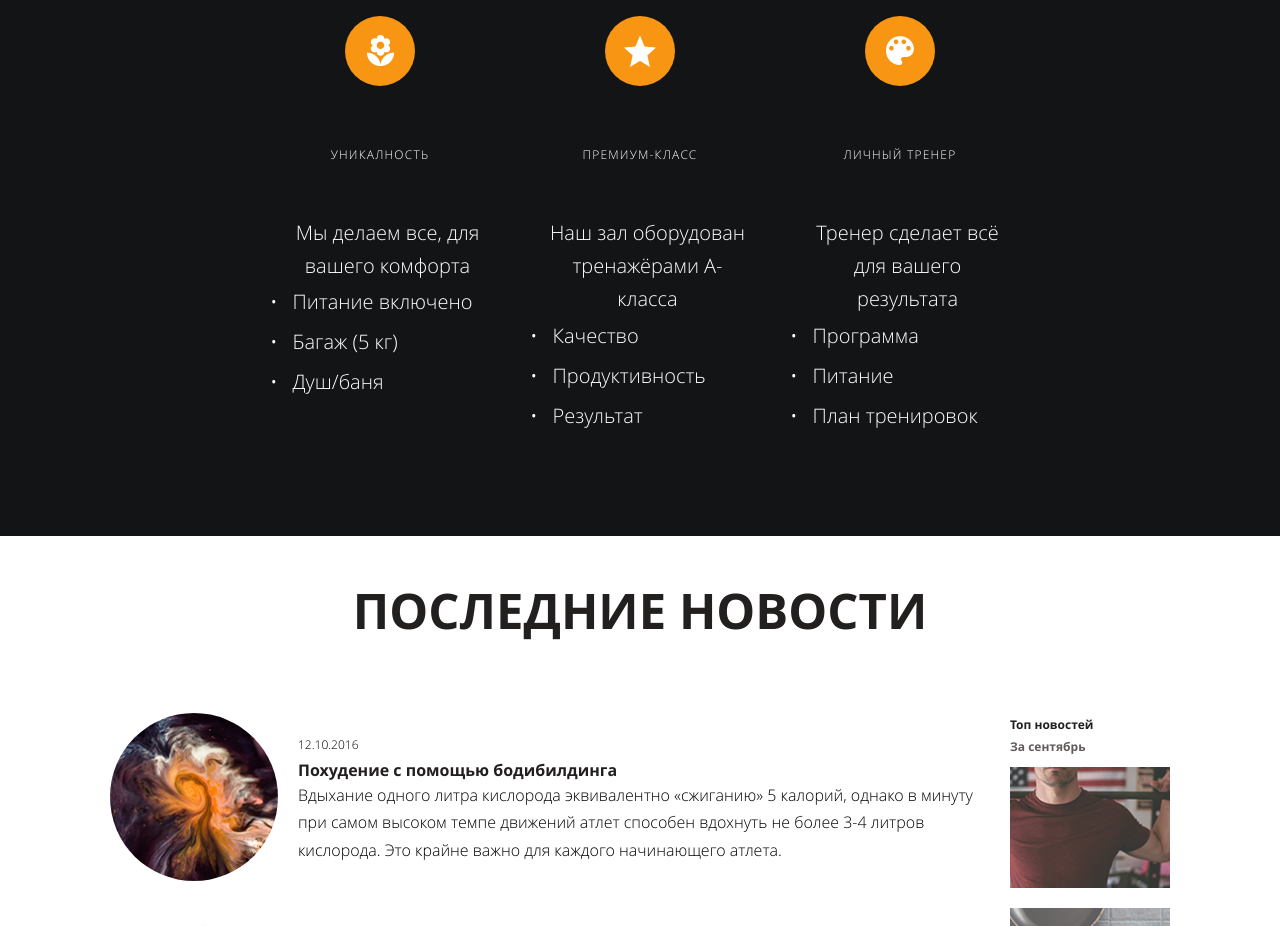
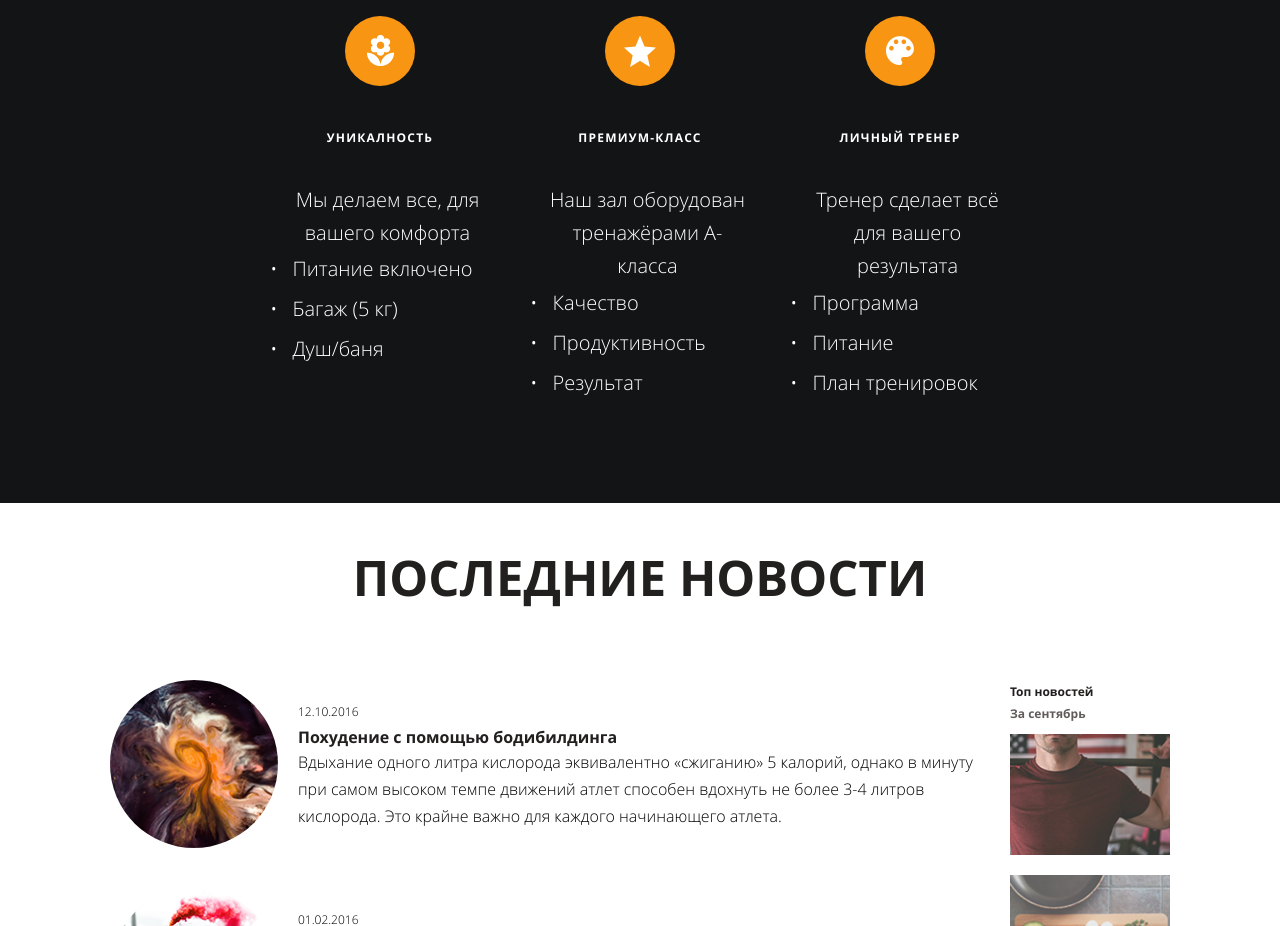
Before and after one commit to elaganovskis/loftschool_course_1, a plain HTML site: page index.html in a window 1280 px wide. Shown: the part 800-1726 px from the top of the page. Drawn offline with Linux system fonts and the light colour scheme; a script that the page names is missing.

Commit message:
edited mistakes

```diff
--- a/css/main.css
+++ b/css/main.css
@@ -322,7 +322,7 @@ a {
   font-size: 12px;
   font-family: "open_sans";
   text-transform: uppercase;
-  line-height: 4.767;
+  font-weight: bold;
   letter-spacing: 0.1em;
   margin-bottom: 33px;
 }
```
